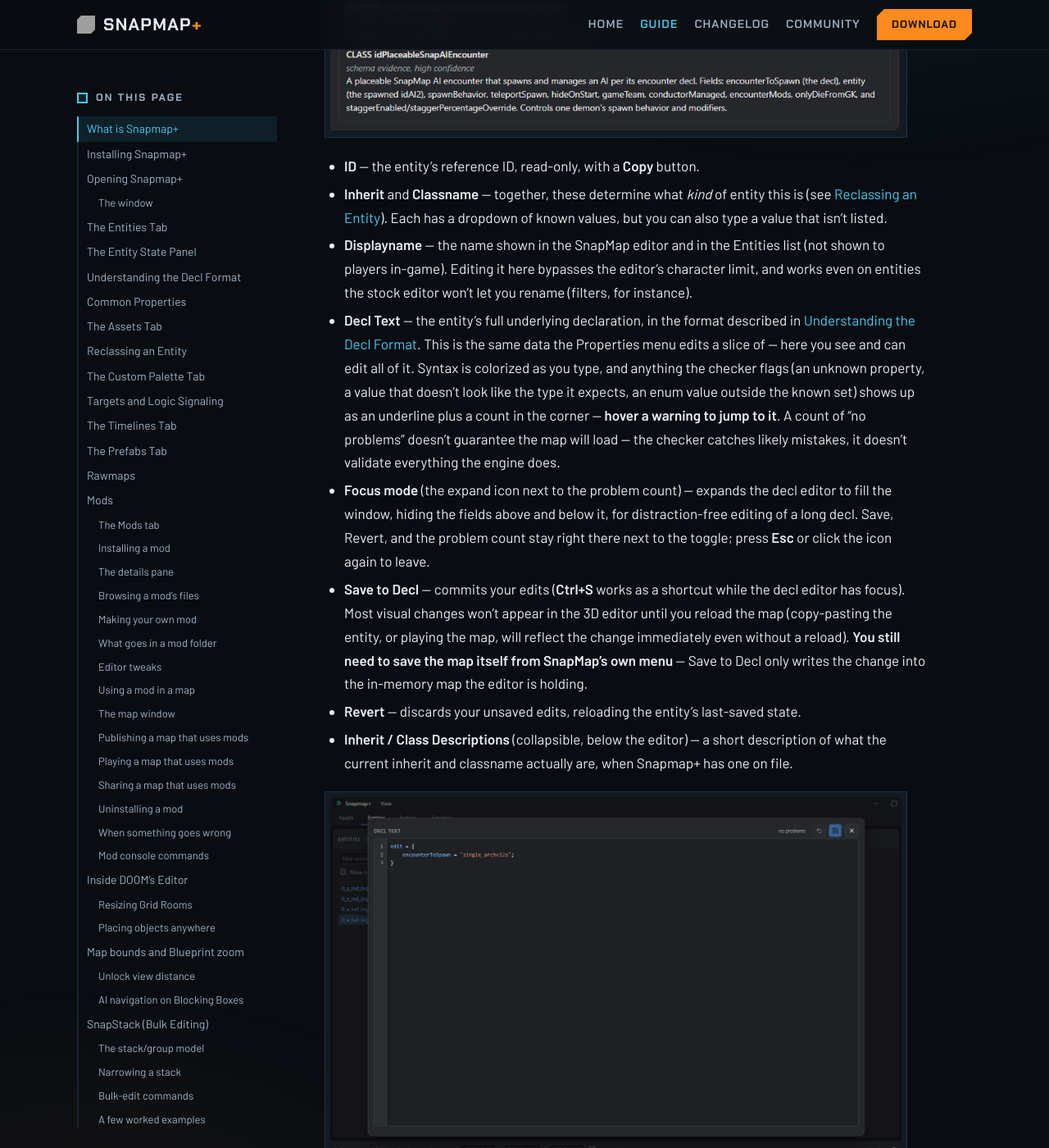
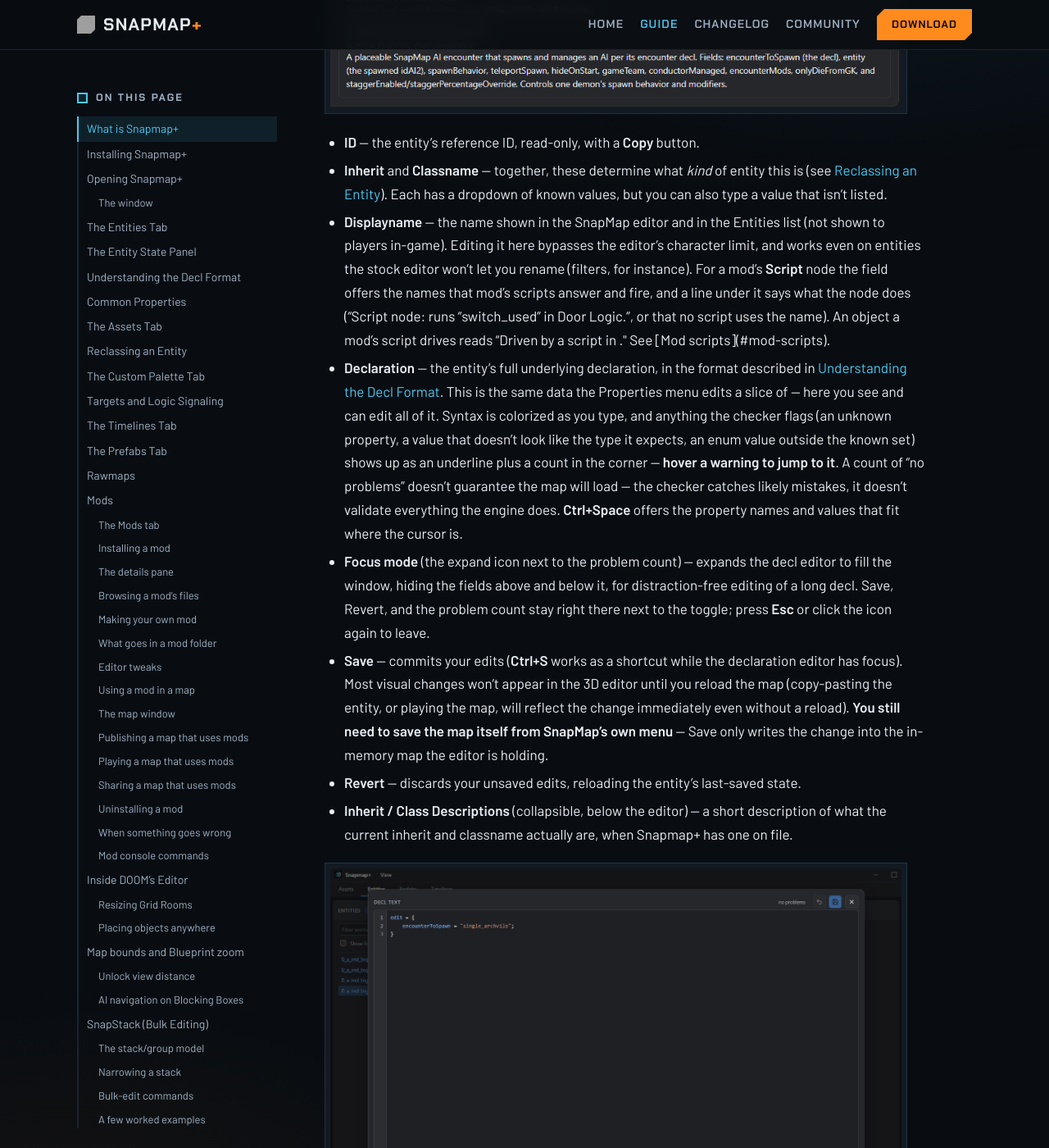
Before and after one commit to doom-snapmap/snapmap-web, a Jekyll site: the page built from site/snapmap-plus-guide.md, in a window 1280 px wide and 1400 px high, scrolled down 8258 px. Shown: the whole window at 82% size. Built offline with Jekyll 4.4.1, drawn with Linux system fonts in a browser that asks for light colours; some of the changed text lies outside the part shown; grey boxes are pictures that could not be loaded.

Commit message:
Name the Entities and Entity State controls as the window shows them
Save, Declaration, Fly to and the SnapStack menu entries carry their current labels; the removed Refresh and Deselect buttons are gone; Ctrl+Space and the Script node lines are described.

````diff
--- a/site/snapmap-plus-guide.md
+++ b/site/snapmap-plus-guide.md
@@ -169,8 +169,7 @@ in that box. Messages that report an error stay until you dismiss them.
 ![Entities tab: list populated, one row selected](images/entities-tab-dark.png)
 
 The Entities tab lists every entity placed in your map, by its **reference ID** and, if you've given it
-one, its display name. The list keeps itself up to date automatically as you edit — **Refresh** is there
-if you ever want to force an immediate re-sync yourself.
+one, its display name. The list keeps itself up to date automatically as you edit.
 
 - **Filter entities...** narrows the list by typing part of an ID or name.
 - **Show hidden** reveals the entities that exist in every map by default (the built-in filters like "any
@@ -187,8 +186,7 @@ if you ever want to force an immediate re-sync yourself.
 Follow Selection and Select in 3D are opposite directions of one mode, so they cannot be enabled together.
 Snapmap+ remembers the direction you choose (or that both are off) for the next launch.
 
-- **Deselect** clears whatever's selected in the 3D editor. Occasionally clicking off an object in-game
-  doesn't fully deselect it — this button is a reliable way to force it.
+Clicking the blank space of the list clears the selection in the 3D editor too.
 
 Right-clicking one or more selected rows gives you:
 
@@ -227,22 +225,26 @@ on the right.
   type a value that isn't listed.
 - **Displayname** — the name shown in the SnapMap editor and in the Entities list (not shown to players
   in-game). Editing it here bypasses the editor's character limit, and works even on entities the stock
-  editor won't let you rename (filters, for instance).
-- **Decl Text** — the entity's full underlying declaration, in the format described in
+  editor won't let you rename (filters, for instance). For a mod's **Script** node the field offers the
+  names that mod's scripts answer and fire, and a line under it says what the node does ("Script node:
+  runs "switch_used" in Door Logic.", or that no script uses the name). An object a mod's script
+  drives reads "Driven by a script in <mod>." See [Mod scripts](#mod-scripts).
+- **Declaration** — the entity's full underlying declaration, in the format described in
   [Understanding the Decl Format](#understanding-the-decl-format). This is the same data the Properties
   menu edits a slice of — here you see and can edit all of it. Syntax is colorized as you type, and
   anything the checker flags (an unknown property, a value that doesn't look like the type it expects, an
   enum value outside the known set) shows up as an underline plus a count in the corner — **hover a
   warning to jump to it**. A count of "no problems" doesn't guarantee the map will load — the checker
-  catches likely mistakes, it doesn't validate everything the engine does.
+  catches likely mistakes, it doesn't validate everything the engine does. **Ctrl+Space** offers the
+  property names and values that fit where the cursor is.
 - **Focus mode** (the expand icon next to the problem count) — expands the decl editor to fill the
   window, hiding the fields above and below it, for distraction-free editing of a long decl. Save,
   Revert, and the problem count stay right there next to the toggle; press **Esc** or click the icon
   again to leave.
-- **Save to Decl** — commits your edits (**Ctrl+S** works as a shortcut while the decl editor has focus).
+- **Save** — commits your edits (**Ctrl+S** works as a shortcut while the declaration editor has focus).
   Most visual changes won't appear in the 3D editor until you reload the map (copy-pasting the entity, or
   playing the map, will reflect the change immediately even without a reload). **You still need to save
-  the map itself from SnapMap's own menu** — Save to Decl only writes the change into the in-memory map
+  the map itself from SnapMap's own menu** — Save only writes the change into the in-memory map
   the editor is holding.
 - **Revert** — discards your unsaved edits, reloading the entity's last-saved state.
 - **Inherit / Class Descriptions** (collapsible, below the editor) — a short description of what the
@@ -254,7 +256,7 @@ on the right.
 
 ## Understanding the Decl Format
 
-The Decl Text editor uses the same syntax the engine itself uses to store entities, so it's worth
+The Declaration editor uses the same syntax the engine itself uses to store entities, so it's worth
 learning the shape of it before you start editing.
 
 A property is written as `propertyName = value;` on its own line — the semicolon matters; a missing one
@@ -292,7 +294,7 @@ renderModels = {
 ```
 
 `item[N]` entries are the list's contents, numbered from 0; `num` is the count. **Keep `num` accurate** —
-too low, and Save to Decl will silently drop the out-of-range items; too high, and the game can crash
+too low, and Save will silently drop the out-of-range items; too high, and the game can crash
 when you try to play the map. You can freely add or remove items as long as you keep `num` matching.
 
 A couple of things to keep in mind while editing:
@@ -425,7 +427,7 @@ A worked example — turning a prop into a Mover (a scriptable-movement entity):
 
 1. Change **Classname** to `idMover`
 2. Change **Inherit** to `snapmaps/func/snap_lift`
-3. Save to Decl
+3. Save
 4. Save the map and exit the editor
 5. Re-open the map
 
@@ -456,7 +458,7 @@ Steps to reclass one manually, if you're not starting from the *Custom tab:
 
 1. Change **Classname** to the type you want.
 2. Change **Inherit** to `snapmaps/unknown`.
-3. Save to Decl — only after **both** fields are changed, not one at a time, or the map will likely
+3. Save — only after **both** fields are changed, not one at a time, or the map will likely
    crash from the momentary mismatch.
 4. Save the map, exit, and re-open it (or copy-paste the entity and delete the original).
 
@@ -738,7 +740,7 @@ Select a mod to read about it. The line under its name says how it is doing, for
 - **Build**: when it was last built, and a **Bundle** number to quote when you ask for help.
 - **Sharing**: how many of your published maps use it.
 
-Colour marks what a thing is, in the Decl Text editor's own colours: the mod's own files, the game
+Colour marks what a thing is, in the Declaration editor's own colours: the mod's own files, the game
 files it edits, and console settings each have theirs. Hover any coloured part to see what it means.
 The warning colour is kept for problems.
 
@@ -750,7 +752,7 @@ the mod again from its folder) and **Uninstall**.
 
 **Files** opens the mod's folder in a window. On the left is the folder as a tree, with a filter.
 On the right is the selected file: its path, what it is to the game (for example "New file" or
-"Your edit of a game file"), and its text in the Decl Text editor's colours.
+"Your edit of a game file"), and its text in the Declaration editor's colours.
 
 The window is read-only. You can select and copy text; to change a mod, edit its files in its folder.
 A file with a problem carries a yellow triangle in the tree, and the problem is shown under its
````
Also changed, not shown: other parts of site/snapmap-plus-guide.md (+4 -4 lines).
